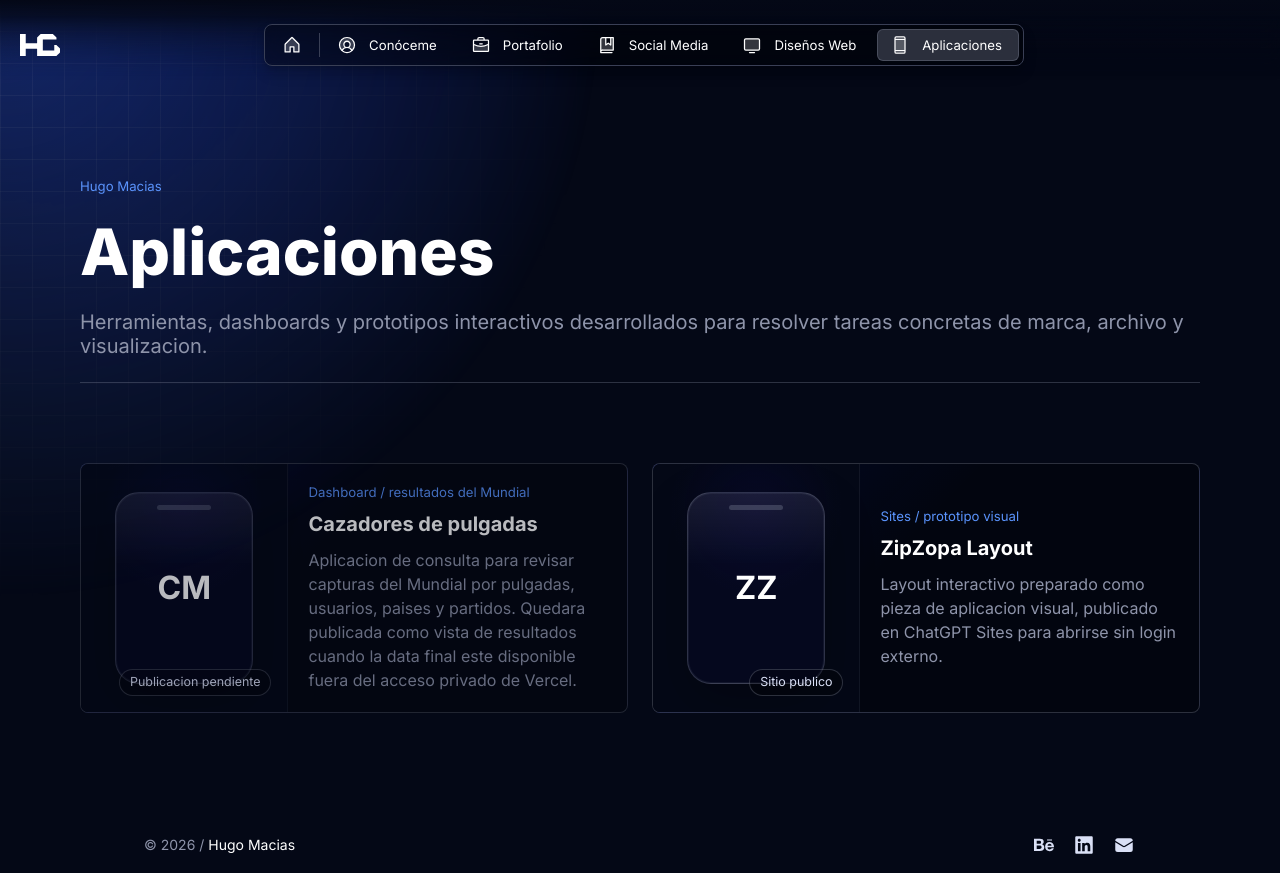
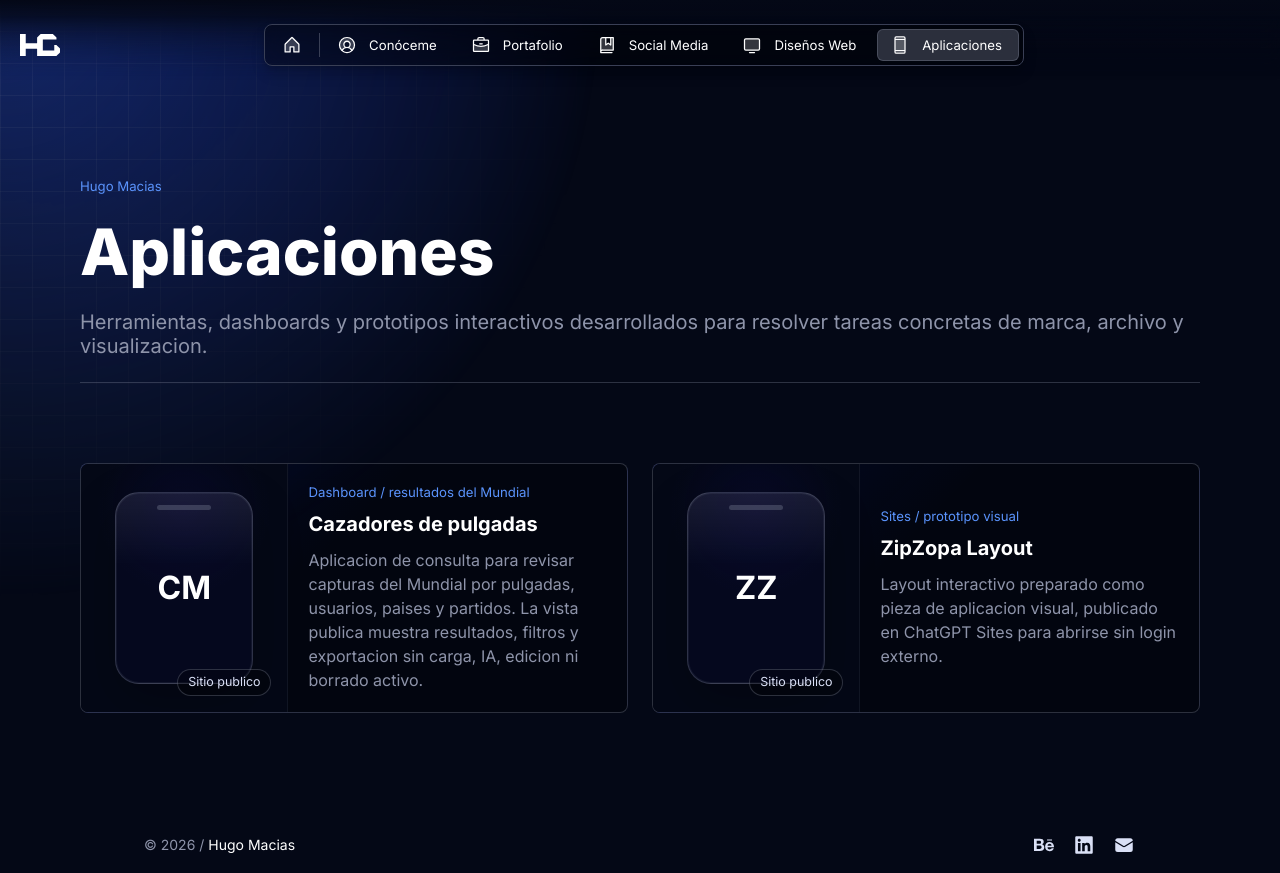
Before and after one commit to hugo97max/pokachufolio, a Next.js app: page /applications in a window 1280 px wide. Built offline with nearby package versions, Linux system fonts and the light colour scheme.

Commit message:
Publish capture app link in applications

```diff
--- a/src/app/applications/page.tsx
+++ b/src/app/applications/page.tsx
@@ -13,9 +13,9 @@ const applicationItems = [
     title: "Cazadores de pulgadas",
     eyebrow: "Dashboard / resultados del Mundial",
     description:
-      "Aplicacion de consulta para revisar capturas del Mundial por pulgadas, usuarios, paises y partidos. Quedara publicada como vista de resultados cuando la data final este disponible fuera del acceso privado de Vercel.",
-    status: "Publicacion pendiente",
-    href: "",
+      "Aplicacion de consulta para revisar capturas del Mundial por pulgadas, usuarios, paises y partidos. La vista publica muestra resultados, filtros y exportacion sin carga, IA, edicion ni borrado activo.",
+    status: "Sitio publico",
+    href: "https://base-de-datos-capturas-mundial-git-main-hugo97maxs-projects.vercel.app",
     marker: "CM",
   },
   {
```
